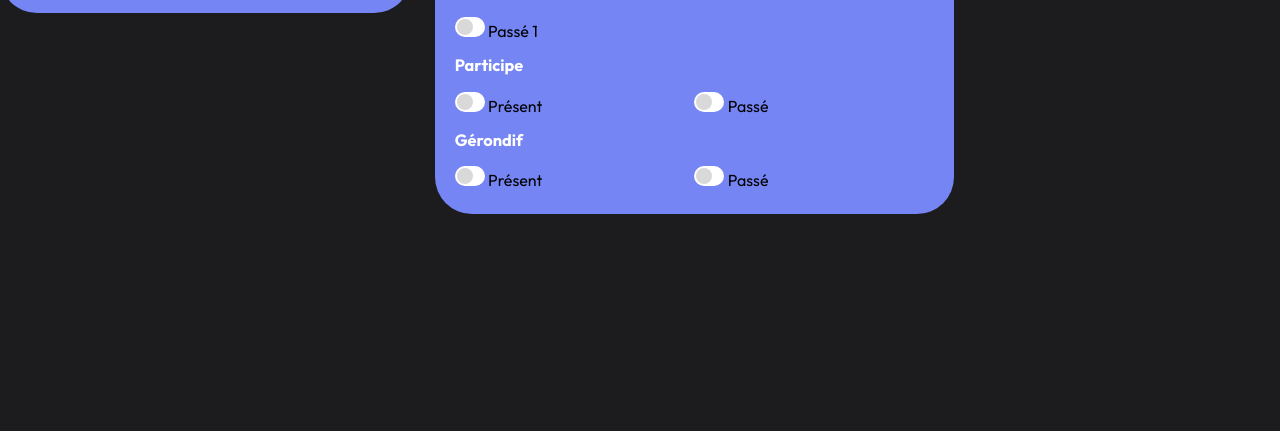
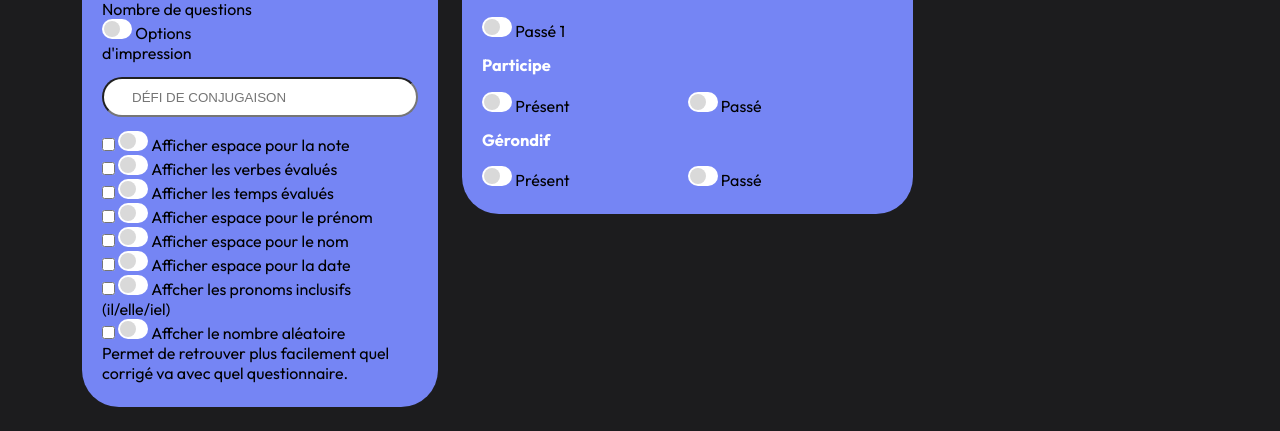
Before and after one commit to pierreguerin12/tatitotu, a website built with Parcel: page src/index.html in a window 1280 px wide. Shown: the part 756-1187 px from the top of the page. Before the commit the page ends 994 px from the top, so only its background shows below. Built offline with nearby package versions, Linux system fonts and the light colour scheme.

Commit message:
finalisation boite options

```diff
--- a/src/index.html
+++ b/src/index.html
@@ -5,9 +5,12 @@
     <title>eikon parcel starter</title>
     <meta name="viewport" content="width=device-width, initial-scale=1.0" />
     <link rel="stylesheet" href="scss/main.scss" />
-    <link rel="preconnect" href="https://fonts.googleapis.com">
-<link rel="preconnect" href="https://fonts.gstatic.com" crossorigin>
-<link href="https://fonts.googleapis.com/css2?family=Outfit:wght@100..900&display=swap" rel="stylesheet">
+    <link rel="preconnect" href="https://fonts.googleapis.com" />
+    <link rel="preconnect" href="https://fonts.gstatic.com" crossorigin />
+    <link
+      href="https://fonts.googleapis.com/css2?family=Outfit:wght@100..900&display=swap"
+      rel="stylesheet"
+    />
   </head>
   <body>
     <div class="container-fluid">
@@ -39,7 +42,6 @@
             <a href="#" class="nav-a">Pronomimaux</a>
             <a href="#" class="nav-a">CIF (FLE)</a>
           </nav>
-        </div>
         </div>
       </div>
       <div class="row">
@@ -77,13 +79,80 @@
           <div class="box-mauve">
             <div class="title-defis">
               <h2>Options</h2>
+            </div>
+            <br />
+            Nombre de questions
+            <div class="switch-list-options">
               <label class="switch">
                 <input type="checkbox" />
-                <span class="slider round"></span>
+                <div class="switch-wrapper">
+                  <div class="switch-inner"></div>
+                </div>
+                Options d'impression
               </label>
               <div class="text-field-options">
                 <input type="text" placeholder="Défi de conjugaison" />
               </div>
+              <label class="switch-total">
+                <input type="checkbox" />
+                <div class="switch-wrapper">
+                  <div class="switch-inner"></div>
+                </div>
+                Afficher espace pour la note
+              </label>
+              <label class="switch-total">
+                <input type="checkbox" />
+                <div class="switch-wrapper">
+                  <div class="switch-inner"></div>
+                </div>
+                Afficher les verbes évalués
+              </label>
+              <label class="switch-total">
+                <input type="checkbox" />
+                <div class="switch-wrapper">
+                  <div class="switch-inner"></div>
+                </div>
+                Afficher les temps évalués
+              </label>
+              <label class="switch-total">
+                <input type="checkbox" />
+                <div class="switch-wrapper">
+                  <div class="switch-inner"></div>
+                </div>
+                Afficher espace pour le prénom
+              </label>
+              <label class="switch-total">
+                <input type="checkbox" />
+                <div class="switch-wrapper">
+                  <div class="switch-inner"></div>
+                </div>
+                Afficher espace pour le nom
+              </label>
+              <label class="switch-total">
+                <input type="checkbox" />
+                <div class="switch-wrapper">
+                  <div class="switch-inner"></div>
+                </div>
+                Afficher espace pour la date
+              </label>
+              <label class="switch-total">
+                <input type="checkbox" />
+                <div class="switch-wrapper">
+                  <div class="switch-inner"></div>
+                </div>
+                Affcher les pronoms inclusifs (il/elle/iel)
+              </label>
+              <label class="switch-total">
+                <input type="checkbox" />
+                <div class="switch-wrapper">
+                  <div class="switch-inner"></div>
+                </div>
+                Affcher le nombre aléatoire
+              </label>
+              <p>
+                Permet de retrouver plus facilement quel corrigé va avec quel
+                questionnaire.
+              </p>
             </div>
           </div>
         </div>
@@ -203,6 +272,7 @@
                   <div class="switch-inner"></div>
                 </div>
                 Plus-que-parfait
+              </label>
             </div>
             <div class="subtitle">
               <h3>Condtionnel</h3>
--- a/src/scss/modules/_switch.scss
+++ b/src/scss/modules/_switch.scss
@@ -38,3 +38,13 @@ input:checked + .switch-wrapper {
 .switch {
   width: 50%;
 }
+
+.switch-list-options {
+  display: flex;
+  flex-direction: column;
+  justify-content: space-between;
+}
+
+.switch-total {
+  width: 100%;
+}
```
Lines whose indentation alone changed are shown as unchanged.
